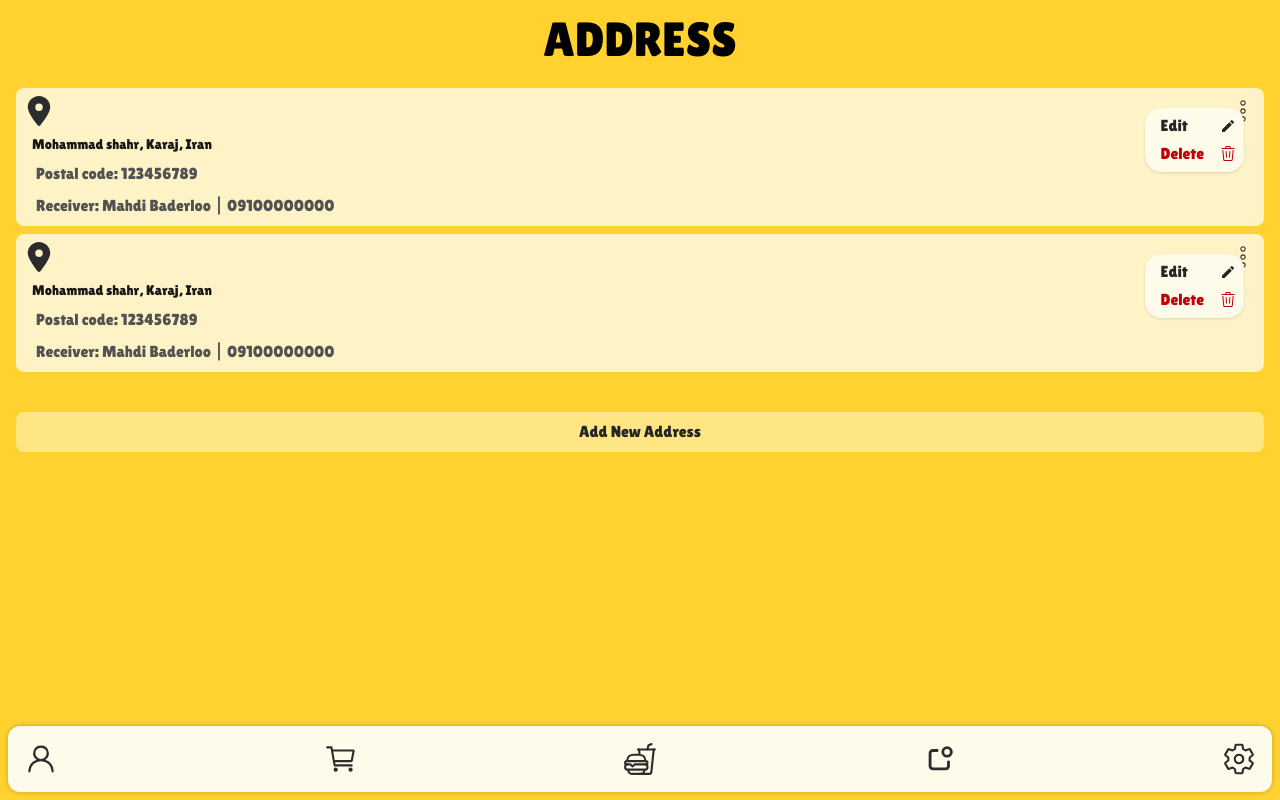
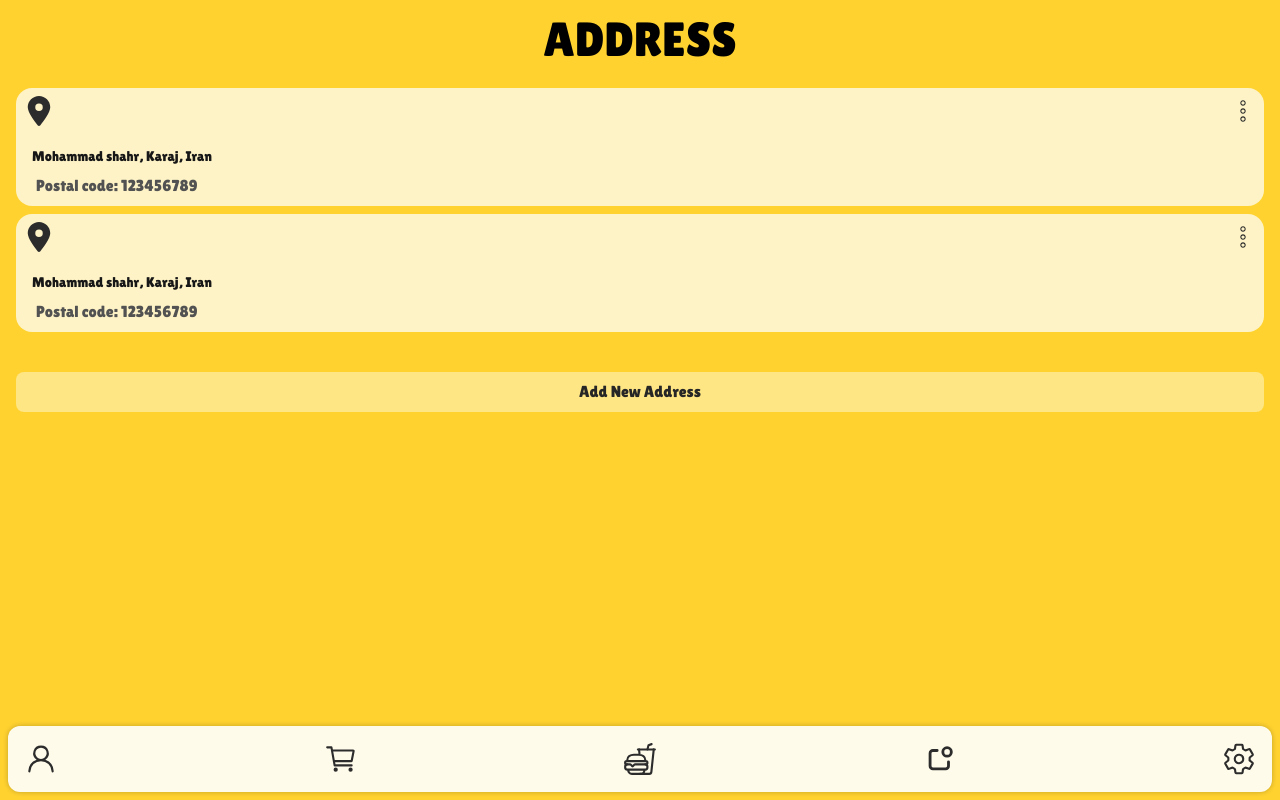
Before and after one commit to mahdibaderloo/fastfood, a React (Vite) app: page /address in a window 1280 px wide. Built offline with nearby package versions, Linux system fonts and the light colour scheme.

Commit message:
handle open and close address menu options

```diff
--- a/src/features/address/AddressItem.tsx
+++ b/src/features/address/AddressItem.tsx
@@ -1,28 +1,53 @@
 import { FaLocationDot } from "react-icons/fa6";
 import { CiMenuKebab } from "react-icons/ci";
 import AddressMenuOptions from "./AddressMenuOptions";
+import React, { useEffect, useRef, useState } from "react";
 
 function AddressItem() {
+  const [isOpenOptions, setIsOpenOptions] = useState(false);
+  const menuRef = useRef<HTMLDivElement>(null);
+
+  useEffect(() => {
+    function handleClickOutside(e: MouseEvent) {
+      if (menuRef.current && !menuRef.current.contains(e.target as Node)) {
+        setIsOpenOptions(false);
+      }
+    }
+
+    if (isOpenOptions)
+      document.addEventListener("mousedown", handleClickOutside);
+    return () => document.removeEventListener("mousedown", handleClickOutside);
+  }, [isOpenOptions]);
+
+  function handleOpenOptions(e: React.MouseEvent) {
+    e.stopPropagation();
+    setIsOpenOptions(true);
+  }
+
   return (
-    <li className="w-full bg-amber-100 p-2 rounded-lg flex flex-col gap-2 relative">
+    <li
+      className="w-full bg-amber-100 p-2 rounded-2xl flex flex-col gap-2 relative"
+      onClick={() => setIsOpenOptions(false)}
+    >
       <div className="flex justify-between items-center">
         <p>
           <FaLocationDot size={30} color="#2c2c2c" />
         </p>
-        <p>
+        <p onClick={handleOpenOptions}>
           <CiMenuKebab size={26} color="#2c2c2c" />
         </p>
       </div>
-      <h4 className="text-neutral-900 text-sm ml-2 w-[95%]">
+      <h4 className="text-neutral-900 text-sm ml-2 w-[95%] mt-3">
         Mohammad shahr, Karaj, Iran
       </h4>
       <p className="text-[16px] ml-3 text-neutral-600">
         Postal code: 123456789
       </p>
-      <p className="text-[16px] ml-3 text-neutral-600">
-        Receiver: Mahdi Baderloo | 09100000000
-      </p>
-      <AddressMenuOptions />
+      {isOpenOptions && (
+        <div ref={menuRef}>
+          <AddressMenuOptions />
+        </div>
+      )}
     </li>
   );
 }
--- a/src/features/address/AddressMenuOptions.tsx
+++ b/src/features/address/AddressMenuOptions.tsx
@@ -3,8 +3,8 @@ import { MdModeEditOutline } from "react-icons/md";
 
 function AddressMenuOptions() {
   return (
-    <ul className="absolute right-5 top-5 bg-amber-50 shadow pl-4 pr-2 rounded-2xl flex flex-col gap-1 p-1.5">
-      <li className="flex items-center justify-between gap-4 text-neutral-800">
+    <ul className="absolute right-5 top-5.5 bg-amber-50 shadow pl-4 pr-2 rounded-2xl flex flex-col gap-1 p-1.5">
+      <li className="flex items-center justify-between gap-4 text-neutral-800 border-b-2 border-neutral-800/10 pb-1">
         <span>Edit</span>
         <MdModeEditOutline />
       </li>
```
